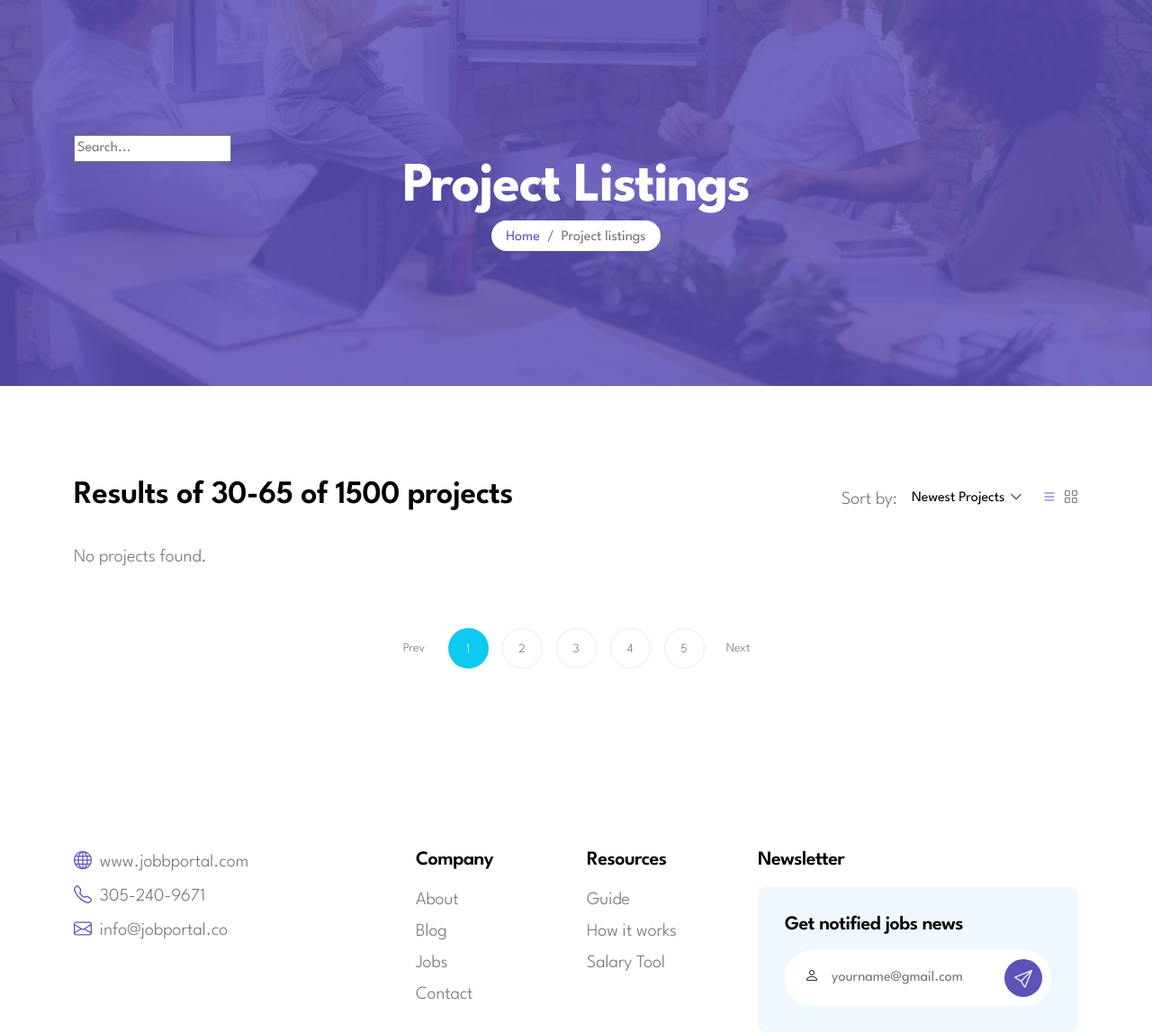
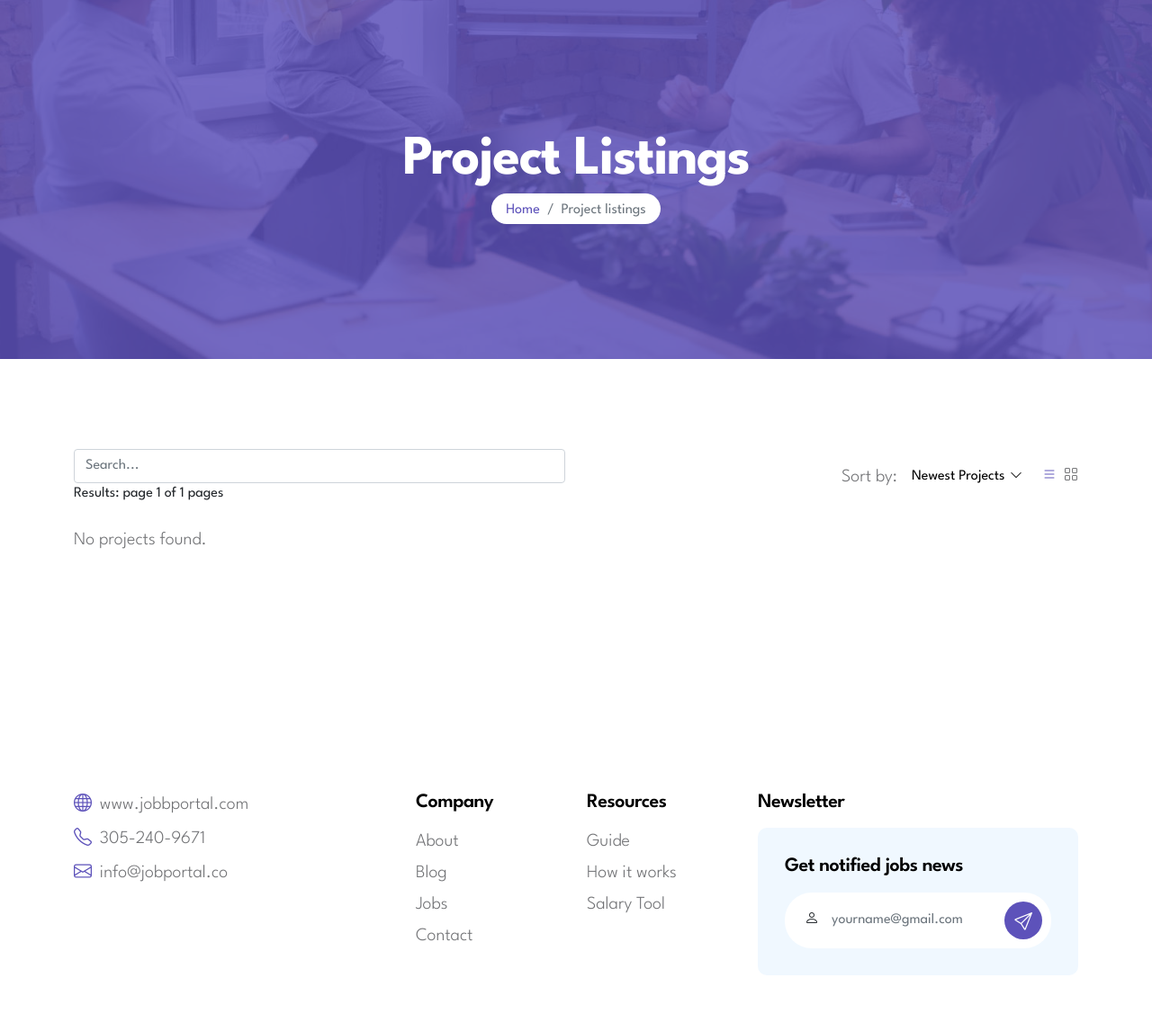
Before and after one commit to Parus-Sail/Deve-Joint, a Django app: page /projects/ in a window 1280 px wide. Shown: the part 105-1252 px from the top of the page at 90% size. Run offline with Django 4.2, Linux system fonts and the light colour scheme; data comes from the database, SQL or seed files in the repository; data that the repository does not hold is empty; parts of the project's set-up code (start-up, migrations or seed data) failed here and were passed over; some libraries are stand-ins or nearby versions.

Commit message:
Поиск работает, пагинация на странице проектов, добавил favicon

```diff
--- a/app/config/settings.py
+++ b/app/config/settings.py
@@ -175,3 +175,6 @@ else:
 AUTH_USER_MODEL = "auth_app.BaseOpenSailUser"
 
 LOGIN_URL = 'auth_app:login'
+
+# pagination params
+DEFAULT_PAGINATE_SIZE = 10
--- a/app/project_app/models.py
+++ b/app/project_app/models.py
@@ -6,6 +6,7 @@ from django.utils.translation import gettext_lazy as _
 class Project(models.Model):
     title = models.CharField(max_length=255)
     description = models.TextField(blank=True)
+    created = models.DateTimeField(auto_now_add=True, blank=True)
 
     owner = models.ForeignKey(settings.AUTH_USER_MODEL,
                               null=True,
--- a/app/project_app/templates/project_app/includes/project_listing/project_list_section.html
+++ b/app/project_app/templates/project_app/includes/project_listing/project_list_section.html
@@ -1,10 +1,14 @@
 {% load static %}
 <section class="job-section section-padding">
     <div class="container">
-        <!-- Pre List start -->
         <div class="row align-items-center">
             <div class="col-lg-6 col-12 mb-lg-4">
-                <h3>Results of 30-65 of 1500 projects</h3>
+            <form action="{% url 'project_app:search_results' %}" method="get">
+                <input class="form-control"  name="q" type="text" placeholder="Search...">
+            </form>
+                <span class="current">
+                   Results: page {{ page_obj.number }} of {{ page_obj.paginator.num_pages }} pages
+                </span>
             </div>
             <div class="col-lg-4 col-12 d-flex align-items-center ms-auto mb-5 mb-lg-4">
                 <p class="mb-0 ms-lg-auto">Sort by:</p>
@@ -31,10 +35,8 @@
                     <a href="#" class="sorting-icon bi-grid"></a>
                 </div>
             </div>
-            <!-- Pre List finish -->
-            <!-- List of projects start -->
             {% if projects %}
-                {% for project in projects %}
+                {% for project in page_obj %}
                     <div class="col-lg-4 col-md-6 col-12">
                         <div class="job-thumb job-thumb-box">
                             <div class="job-image-box-wrap">
@@ -91,40 +93,38 @@
             {% else %}
                 <p>No projects found.</p>
             {% endif %}
-            <!-- List of projects finish -->
-            <!-- Pagination example START -->
             <div class="col-lg-12 col-12">
                 <nav aria-label="Page navigation example">
                     <ul class="pagination justify-content-center mt-5">
+                        {% if page_obj.has_previous %}
                             <li class="page-item">
-                            <a class="page-link" href="#" aria-label="Previous">
-                                <span aria-hidden="true">Prev</span>
-                            </a>
-                        </li>
-                        <li class="page-item active" aria-current="page">
-                            <a class="page-link" href="#">1</a>
+                                <a href="?page=1" class="page-link">
+                                    <span aria-hidden="true">first</span></a>
                             </li>
                             <li class="page-item">
-                            <a class="page-link" href="#">2</a>
+                            <a href="?page={{ page_obj.previous_page_number }}" class="page-link">
+                                <span aria-hidden="true">prev</span></a>
+                            </li>
+                        {% endif %}
+                        {% if page_obj %}
+                            {% for page in page_obj.paginator %}
+                                <a class="page-link" href="?page={{ page.number }}"
+                                   aria-label="page{{ page.number }}">{{ page.number }}</a>
+                            {% endfor %}
+                        {% endif %}
+                            {% if page_obj.has_next %}
+                                <li class="page-item">
+                            <a class="page-link"  aria-label="Next" href="?page={{ page_obj.next_page_number }}">
+                                <span aria-hidden="true">Next</span></a>
                                 </li>
                                 <li class="page-item">
-                            <a class="page-link" href="#">3</a>
+                            <a  class="page-link" href="?page={{ page_obj.paginator.num_pages }}">
+                                <span aria-hidden="true">Last</span></a>
                                 </li>
-                        <li class="page-item">
-                            <a class="page-link" href="#">4</a>
-                        </li>
-                        <li class="page-item">
-                            <a class="page-link" href="#">5</a>
-                        </li>
-                        <li class="page-item">
-                            <a class="page-link" href="#" aria-label="Next">
-                                <span aria-hidden="true">Next</span>
-                            </a>
-                        </li>
+                            {% endif %}
                     </ul>
                 </nav>
             </div>
-            <!-- Pagination example END -->
         </div>
     </div>
 </section>
--- a/app/project_app/templates/project_app/project_list.html
+++ b/app/project_app/templates/project_app/project_list.html
@@ -8,9 +8,7 @@
         <div class="section-overlay"></div>
         <div class="container">
             <div class="row">
-                <form action="{% url 'project_app:search_results' %}" method="get">
-                <input name="q" type="text" placeholder="Search...">
-                </form>
+
                 <div class="col-lg-12 col-12 text-center">
                     <h1 class="text-white">Project Listings</h1>
                     <nav aria-label="breadcrumb">
--- a/app/project_app/views.py
+++ b/app/project_app/views.py
@@ -4,12 +4,12 @@ from django.contrib import messages
 from django.contrib.auth import get_user, get_user_model
 from django.contrib.auth.mixins import LoginRequiredMixin
 from django.db.models import Q
-from django.db.models.query import QuerySet
 from django.urls import reverse_lazy
 from django.views import generic
 from django.views.generic.edit import ModelFormMixin
 from .models import Project
 from auth_app.models import BaseOpenSailUser
+from django.conf import settings
 
 from . import forms, models, permissions, service
 
@@ -17,6 +17,7 @@ User = get_user_model()
 
 
 class ProjectListView(generic.ListView):
+    paginate_by = settings.DEFAULT_PAGINATE_SIZE
     def get_queryset(self):  # новый
         query = self.request.GET.get('q')
         search_user = None
--- a/app/templates/base.html
+++ b/app/templates/base.html
@@ -16,6 +16,7 @@
     <link rel="preconnect" href="https://fonts.googleapis.com">
     <link rel="preconnect" href="https://fonts.gstatic.com" crossorigin>
     -->
+        <link rel="shortcut icon" type="image/png" href="{% static 'img/logo.png' %}"/>
         <link href="https://fonts.googleapis.com/css2?family=League+Spartan:wght@100;300;400;600;700&display=swap"
               rel="stylesheet">
         <link href="{% static 'css/bootstrap.min.css' %}" rel="stylesheet">
@@ -23,6 +24,7 @@
         <link href="{% static 'css/owl.carousel.min.css' %}" rel="stylesheet">
         <link href="{% static 'css/owl.theme.default.min.css' %}" rel="stylesheet">
         <link href="{% static 'css/tooplate-gotto-job.css' %}" rel="stylesheet">
+
         <!-- Tooplate 2134 Gotto Job https://www.tooplate.com/view/2134-gotto-job Bootstrap 5 HTML CSS Template -->
     </head>
     <body id="top">
--- a/docker-compose.dev.yml
+++ b/docker-compose.dev.yml
@@ -10,7 +10,7 @@ services:
     container_name: ${PROJECT_NAME}-web
     build:
       context: .
-      dockerfile: Dockerfile
+      dockerfile: Dockerfile.dev
     env_file:
       - .env
     volumes:
```
Lines whose indentation alone changed are shown as unchanged.
